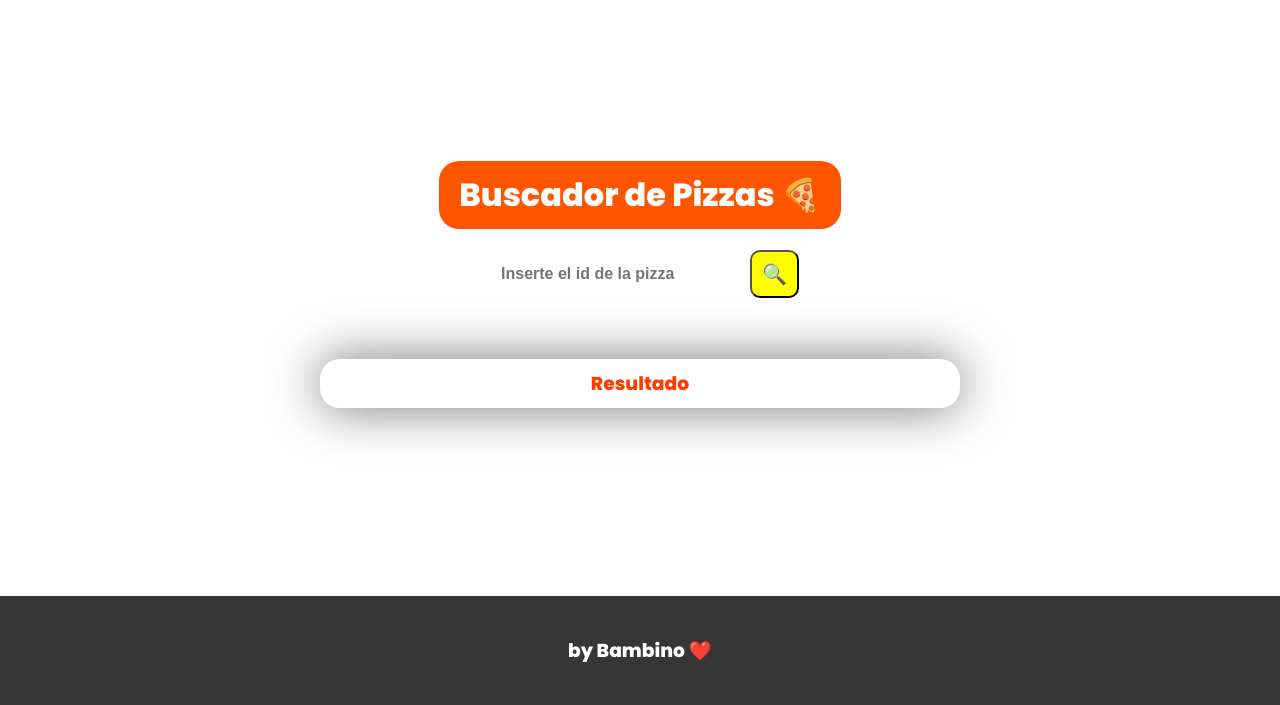
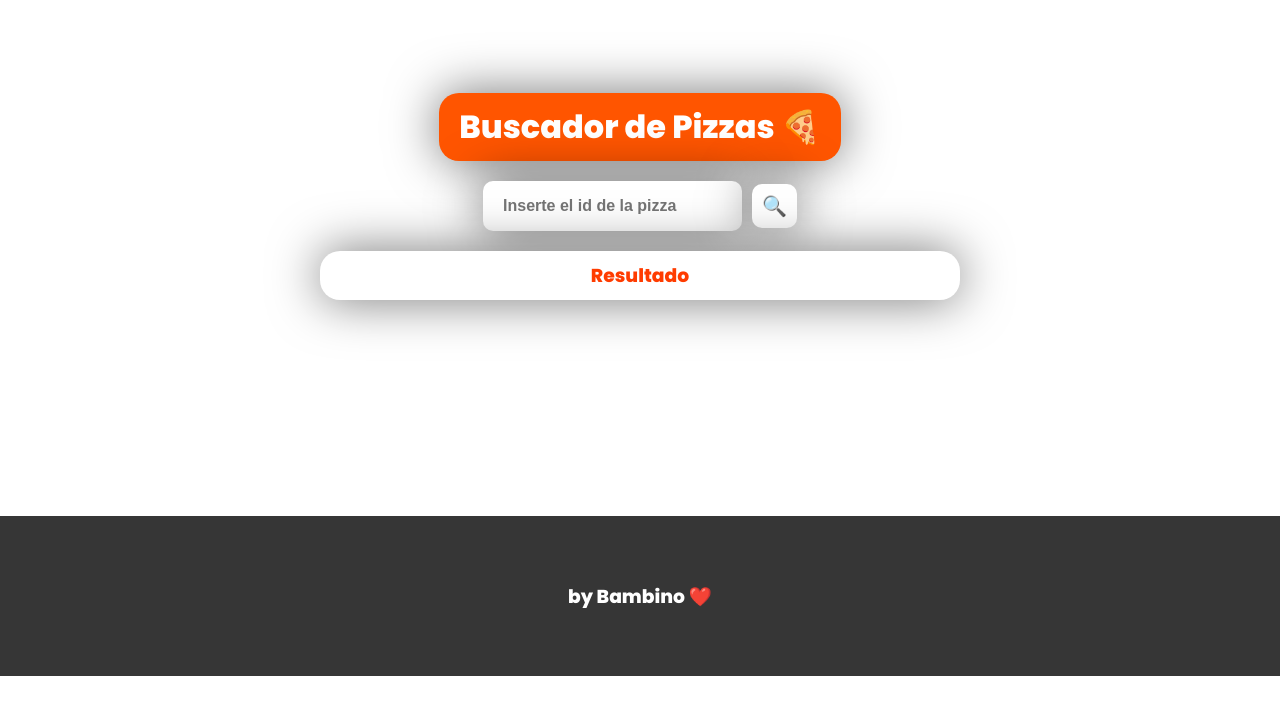
Before and after one commit to Bambidev/E2-js, a plain HTML site: page index.html in a window 1280 px wide. Shown: the part 124-829 px from the top of the page. After the commit the page ends 800 px from the top, so only its background shows below. Drawn offline with Linux system fonts and the light colour scheme.

Commit message:
Update style.css

```diff
--- a/style.css
+++ b/style.css
@@ -11,16 +11,15 @@ body {
     background-size: cover;
     background-repeat: no-repeat;
     font-family: 'Poppins', sans-serif;
-    height: 100vh;
 }
 
 main {
+    width: 100%;
+    height: 80vh;
     display: flex;
+    flex-direction: column;
+    align-items: center;
     justify-content: center;
-    align-items: center;
-    flex-direction: column;
-    gap: 40px;
-    height: 70%;
 }
 
 h1 {
@@ -28,6 +27,51 @@ h1 {
     background-color: rgb(255, 85, 0);
     padding: 10px 20px;
     border-radius: 20px;
+    box-shadow: 0px 0px 50px 1px rgba(0, 0, 0, 0.526);
+}
+
+input {
+    padding: 10px 20px;
+    border-radius: 10PX;
+    outline: 0px;
+    border: none;
+    height: 50px;
+    font-size: 16px;
+    font-weight: 600;
+    box-shadow: 0px 0px 50px 1px rgba(0, 0, 0, 0.526);
+}
+
+button {
+    padding: 10px;
+    border-radius: 10px;
+    background-color: rgb(255, 255, 255);
+    font-size: 20px;
+    box-shadow: 0px 0px 50px 1px rgba(0, 0, 0, 0.526);
+    border: none;
+    cursor: pointer;
+    transition: all 0.5s ease-in-out;
+}
+
+button:hover {
+    background-color: rgb(246, 255, 0);
+    transform: rotate(360deg);
+    transition: all 0.2s ease-in-out;
+    font-size: 20px;
+}
+
+footer {
+    background-color: rgba(0, 0, 0, 0.789);
+    text-align: center;
+    display: flex;
+    flex-direction: column;
+    align-items: center;
+    justify-content: center;
+    padding: 10px 0px;
+    height: 20vh;
+}
+
+footer h3 {
+    color: white;
 }
 
 .pizzas__container h3 {
@@ -35,7 +79,6 @@ h1 {
 }
 
 .form__container {
-    margin-top: 20%;
     display: flex;
     flex-direction: column;
     align-items: center;
@@ -76,7 +119,7 @@ h1 {
 
 .error {
     padding: 10px 20px;
-    font-weight: 800;
+    font-weight: 600;
     color: white;
     font-size: 20px;
     box-shadow: 0px 0px 30px 1px rgba(0, 0, 0, 0.499);
@@ -100,32 +143,3 @@ h1 {
     text-align: left;
     padding-left: 10px;
 }
-
-
-input {
-    padding: 10px 20px;
-    border-radius: 10PX;
-    outline: 0px;
-    border: none;
-    height: 50px;
-    font-size: 16px;
-    font-weight: 600;
-}
-
-button {
-    padding: 10px;
-    border-radius: 10px;
-    background-color: yellow;
-    font-size: 20px;
-}
-
-footer {
-    background-color: rgba(0, 0, 0, 0.789);
-    text-align: center;
-    margin-top: 10rem;
-    padding: 40px;
-}
-
-footer h3 {
-    color: white;
-}
```
